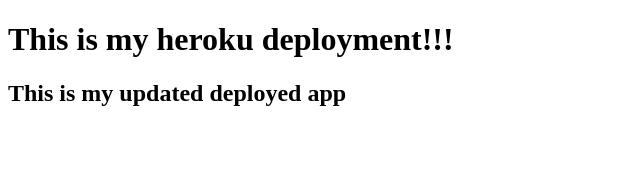
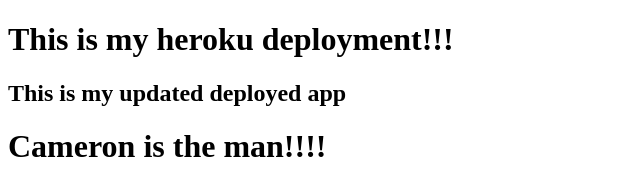
Before and after one commit to camrobinson6/deployment-demo, a website: page index.html in a window 1280 px wide. Shown: the whole page, without its empty margins (0-640 px from the left). Drawn offline with Linux system fonts and the light colour scheme.

Commit message:
third push

```diff
--- a/index.html
+++ b/index.html
@@ -9,5 +9,6 @@
 <body>
   <h1>This is my heroku deployment!!!</h1>
   <h2>This is my updated deployed app</h2>
+  <h1>Cameron is the man!!!!</h1>
 </body>
 </html>
```
